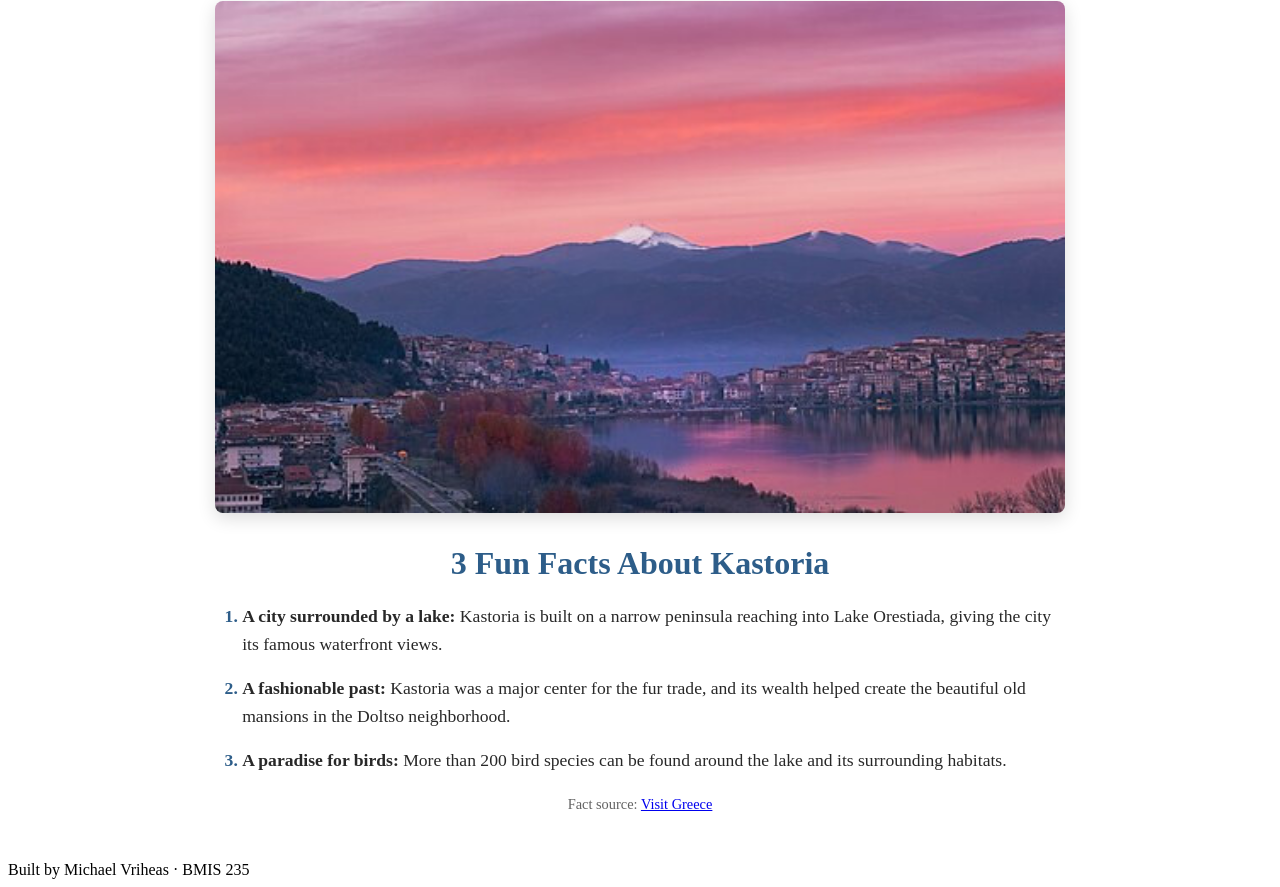
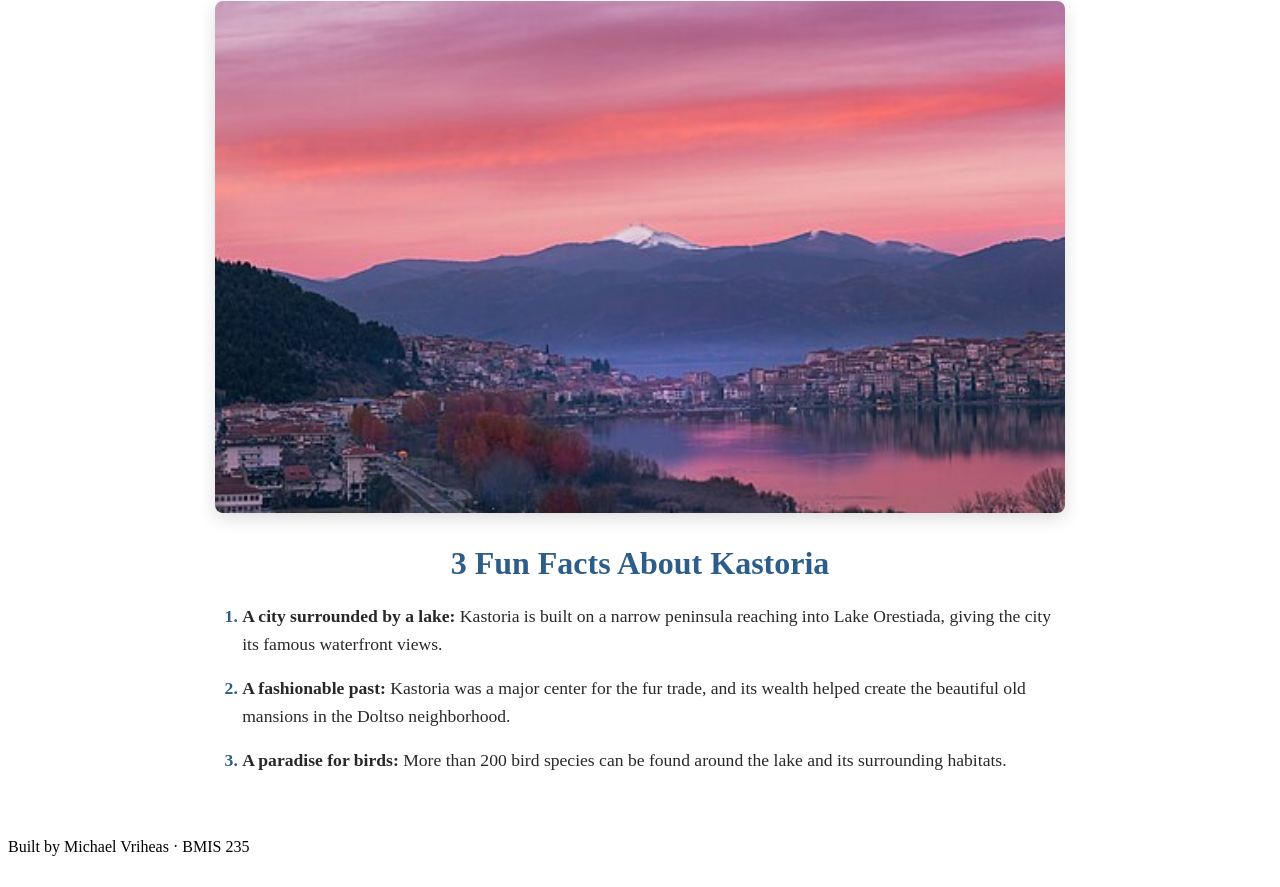
Before and after one commit to MichaelVriheas/bmis235-html-3, a plain HTML site: page page2.html in a window 1280 px wide. Shown: the part 302-1189 px from the top of the page. After the commit the page ends 1166 px from the top, so only its background shows below. Drawn offline with Linux system fonts and the light colour scheme.

Commit message:
Remove fact source from page2.html
Removed the fact source paragraph from the section.

```diff
--- a/page2.html
+++ b/page2.html
@@ -35,8 +35,7 @@
             <li><strong>A fashionable past:</strong> Kastoria was a major center for the fur trade, and its wealth helped create the beautiful old mansions in the Doltso neighborhood.</li>
             <li><strong>A paradise for birds:</strong> More than 200 bird species can be found around the lake and its surrounding habitats.</li>
             </ol>
-            <p class="facts-source">Fact source: <a href="https://www.visitgreece.gr/en/mainland/Makedonien/Kastoria">Visit Greece</a></p>
-        </section>
+
     </main>
 
     <footer>Built by Michael Vriheas &middot; BMIS 235</footer>
```
